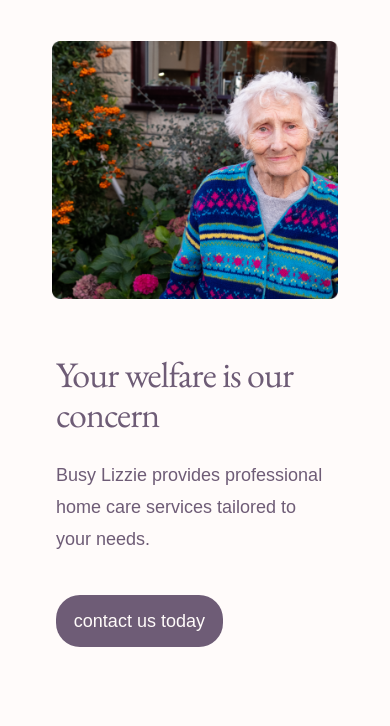
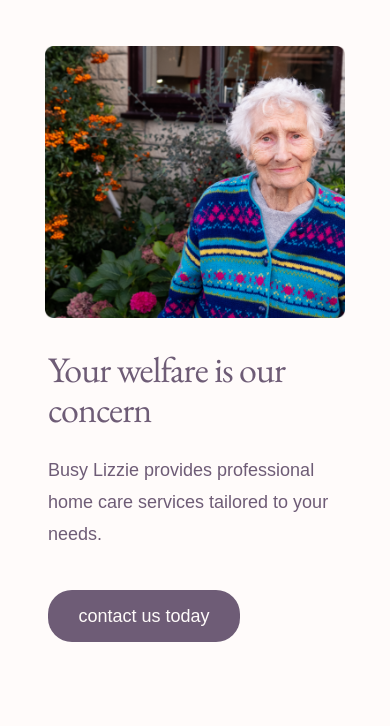
Before and after one commit to Pixsel8/busylizzie, a Gatsby site: page / in a window 390 px wide. Shown: the part 118-844 px from the top of the page. Built offline with nearby package versions, Linux system fonts and the light colour scheme; Gatsby itself is replaced by a stand-in of ours; a web font is replaced by a local one.

Commit message:
more tidies

```diff
--- a/src/components/button.js
+++ b/src/components/button.js
@@ -7,7 +7,7 @@
       <Link
         to={link}
         href="#"
-        className="transition ease-in-out text-center w-3/5 md:w-48 rounded-3xl border-solid border-2 border-gray-900 hover:border-pink-700 px-3.5 py-2.5 text-gray-900 hover:text-white hover:bg-pink-700 focus-visible:outline focus-visible:outline-2 focus-visible:outline-offset-2 focus-visible:outline-pink-700 hover:scale-105"
+        className="transition ease-in-out text-center w-3/5 min-w-48 md:w-48 rounded-3xl border-solid border-2 border-gray-900 hover:border-pink-700 px-3.5 py-2.5 text-gray-900 hover:text-white hover:bg-pink-700 focus-visible:outline focus-visible:outline-2 focus-visible:outline-offset-2 focus-visible:outline-pink-700 hover:scale-105"
       >
         {children}
       </Link>
@@ -17,7 +17,7 @@
       <Link
         to={link}
         href="#"
-        className="transition ease-in-out text-center w-3/5 md:w-48 rounded-3xl bg-gray-900 px-3.5 py-2.5 text-white hover:bg-pink-700 focus-visible:outline focus-visible:outline-2 focus-visible:outline-offset-2 focus-visible:outline-pink-700 hover:scale-105"
+        className="transition ease-in-out text-center w-3/5 min-w-48 md:w-48 rounded-3xl bg-gray-900 px-3.5 py-2.5 text-white hover:bg-pink-700 focus-visible:outline focus-visible:outline-2 focus-visible:outline-offset-2 focus-visible:outline-pink-700 hover:scale-105"
       >
         {children}
       </Link>
--- a/src/components/hero.js
+++ b/src/components/hero.js
@@ -6,10 +6,10 @@ const Hero = ({ title, heroImage, description }) => {
   const image = getImage(heroImage)
   return (
     <div className="relative isolate overflow-hidden bg-white max-w-7xl mx-auto">
-      <div className="max-w-7xl min-h-[calc(100vh-96px)]  xl:min-h-[calc(100vh-122px)] flex flex-col-reverse items-center justify-center xl:flex-row xl:justify-between p-10">
+      <div className="max-w-7xl min-h-[calc(100vh-96px)]  xl:min-h-[calc(100vh-122px)] flex flex-col-reverse items-center justify-center xl:flex-row xl:justify-between px-8 py-4">
         <div className="w-auto lg:mx-0 flex md:justify-center">
           <div className="md:w-4/5 lg:w-4/5 xl:w-full xl:flex xl:flex-col xl:justify-center p-4 lg:px-0">
-            <h1 className="max-w-2xl mt-10 xl:mt-0">{title}</h1>
+            <h1 className="max-w-2xl mt-4 xl:mt-0">{title}</h1>
             <div className="mt-6 max-w-xl">
               <p>{description}</p>
               <div className="mt-10 flex items-center">
@@ -24,7 +24,7 @@ const Hero = ({ title, heroImage, description }) => {
               image={image}
               alt={title}
               imgStyle={{ objectFit: "contain" }}
-              className="aspect-[6/5] w-full max-w-lg rounded-2xl object-contain"
+              className="aspect-[6/5]  max-w-lg rounded-2xl object-contain w-full"
             />
           )}
         </div>
```
